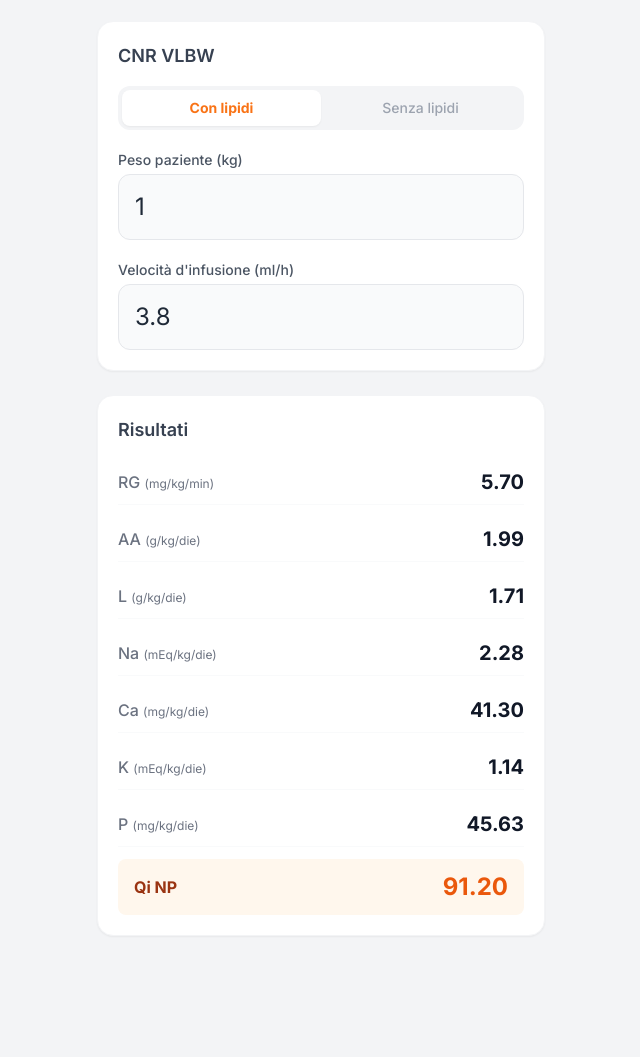
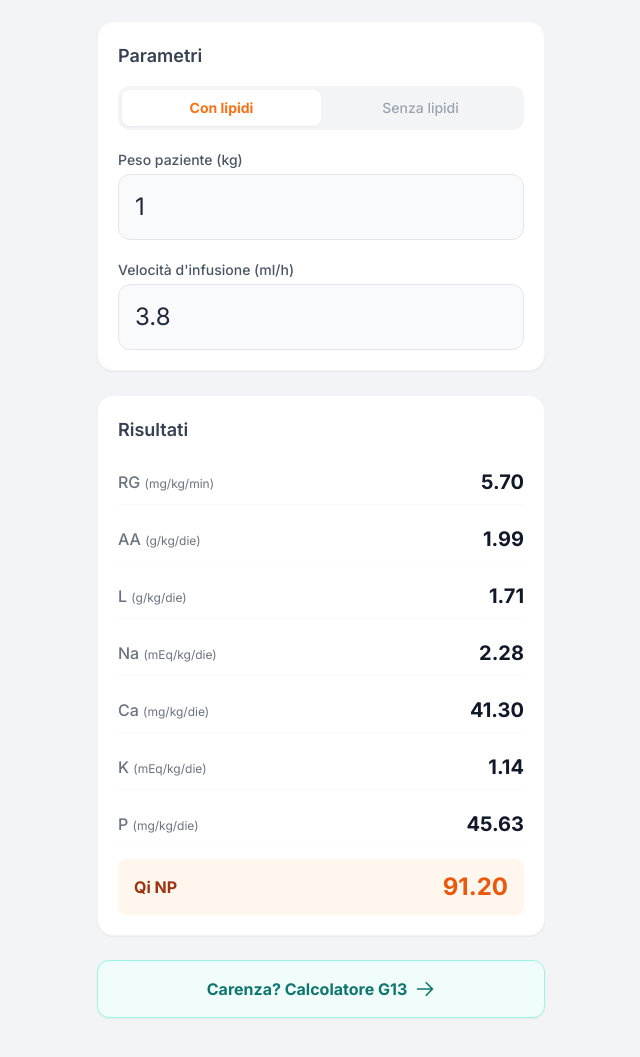
Before and after one commit to ConteAlessio/np, a plain HTML site: page index.html in a window 1280 px wide. Shown: the part 103-1160 px from the top of the page, without its empty margins (319-959 px from the left). Before the commit the page ends 1103 px from the top, so only its background shows below. Drawn offline with nearby package versions, Linux system fonts and the light colour scheme.

Commit message:
Change section title and add G13 calculator button
Updated section titles and added a redirect button to the G13 calculator.

```diff
--- a/index.html
+++ b/index.html
@@ -58,7 +58,7 @@
 
         <!-- Input Section -->
         <div class="bg-white rounded-2xl shadow-sm border border-gray-100 p-5 mb-6">
-            <h2 class="text-lg font-semibold mb-4 text-gray-700">CNR VLBW</h2>
+            <h2 class="text-lg font-semibold mb-4 text-gray-700">Parametri</h2>
 
             <!-- Interruttore Con/Senza Lipidi -->
             <div class="flex bg-gray-100 rounded-xl p-1 mb-5">
@@ -130,6 +130,15 @@
                 </div>
             </div>
         </div>
+
+        <!-- Pulsante di reindirizzamento al Calcolatore G13 -->
+        <a href="np_bot.html" class="block w-full mt-6 py-4 text-center font-bold text-teal-700 bg-teal-50 hover:bg-teal-100 active:bg-teal-200 rounded-xl transition-all border border-teal-200 shadow-sm flex items-center justify-center gap-2">
+            Carenza? Calcolatore G13
+            <svg xmlns="http://www.w3.org/2000/svg" fill="none" viewBox="0 0 24 24" stroke-width="2" stroke="currentColor" class="w-5 h-5">
+                <path stroke-linecap="round" stroke-linejoin="round" d="M13.5 4.5 21 12m0 0-7.5 7.5M21 12H3" />
+            </svg>
+        </a>
+
     </div>
 
     <!-- Application Logic -->
```
